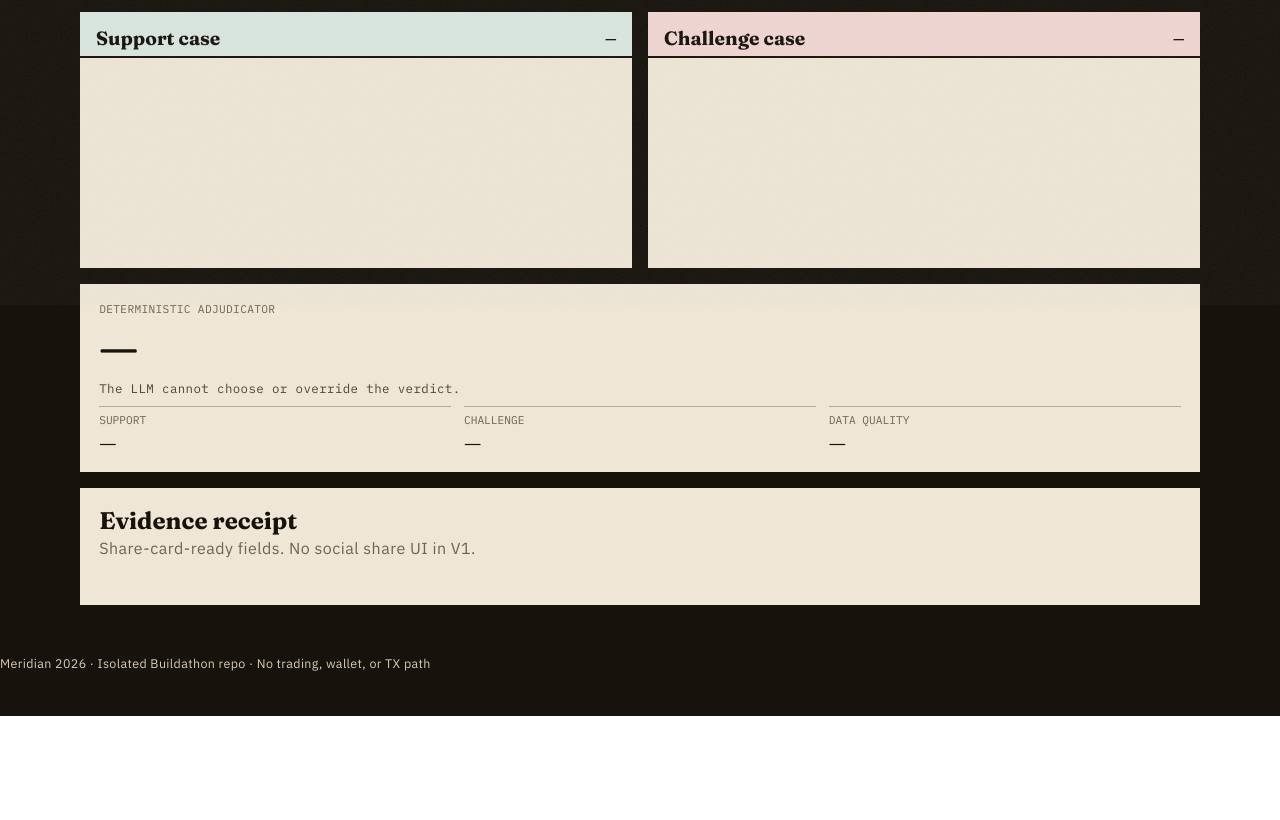
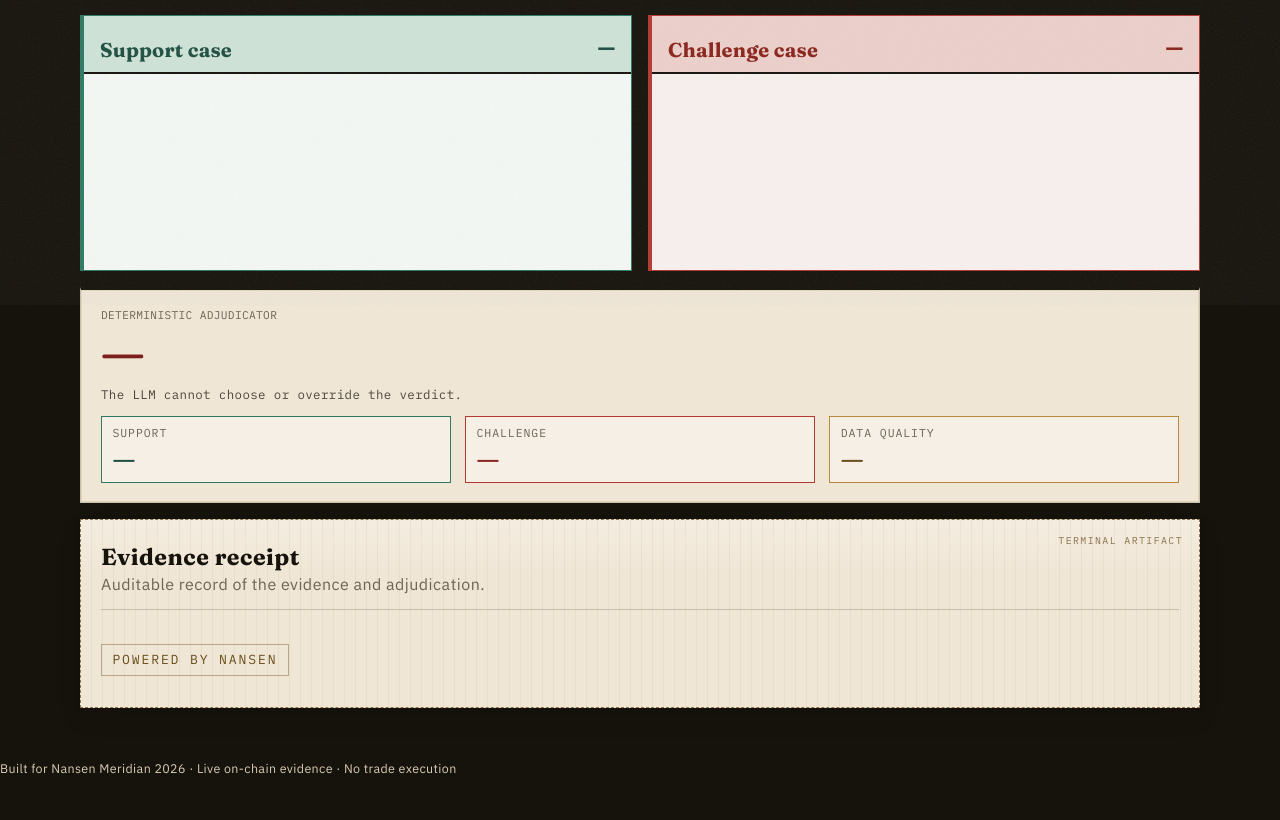
Before and after one commit to TheSingulant/singulant-proof, a plain HTML site: page web/index.html in a window 1280 px wide. Shown: the part 495-1315 px from the top of the page. Before the commit the page ends 1211 px from the top, so only its background shows below. Drawn offline with Linux system fonts and the light colour scheme.

Commit message:
Polish public /proof/ courtroom presentation
Presentation-only visual polish + Meridian copy. No engine/API/scoring changes.

```diff
--- a/web/index.html
+++ b/web/index.html
@@ -67,14 +67,14 @@
         <form id="verify-form">
           <label>
             Chain
-            <input id="chain" name="chain" value="ethereum" autocomplete="off" required />
+            <input id="chain" name="chain" value="base" autocomplete="off" required />
           </label>
           <label class="grow">
             Token address
             <input
               id="token"
               name="token"
-              value="0x7fc66500c84a76ad7e9c93437bfc5ac33e2ddae9"
+              value="0x940181a94A35A4569E4529A3CDfB74e38FD98631"
               autocomplete="off"
               required
             />
@@ -89,7 +89,7 @@
           <button type="submit" id="cta">Attempt Falsification</button>
         </form>
         <p class="claim-lock">V1 claim only — Smart Money is accumulating this token.</p>
-        <p class="claim-lock">Default docket: AAVE. CONTRADICTED means Challenge won — we do not rubber-stamp.</p>
+        <p class="claim-lock">CONTRADICTED means Challenge won. SUPPORTED_BUT_CONTESTED means both sides landed. We do not rubber-stamp.</p>
       </section>
 
       <ol class="stages" id="stages" aria-label="Hearing progress"></ol>
@@ -122,24 +122,26 @@
         <p class="verdict" id="verdict">—</p>
         <p class="adjudicator-note">The LLM cannot choose or override the verdict.</p>
         <dl class="meters">
-          <div><dt>Support</dt><dd id="m-support">—</dd></div>
-          <div><dt>Challenge</dt><dd id="m-challenge">—</dd></div>
-          <div><dt>Data quality</dt><dd id="m-quality">—</dd></div>
+          <div class="meter meter-support"><dt>Support</dt><dd id="m-support">—</dd></div>
+          <div class="meter meter-challenge"><dt>Challenge</dt><dd id="m-challenge">—</dd></div>
+          <div class="meter meter-quality"><dt>Data quality</dt><dd id="m-quality">—</dd></div>
         </dl>
         <p class="error" id="error" hidden></p>
       </section>
 
       <section class="receipt" id="receipt">
         <h2>Evidence receipt</h2>
-        <p class="hint">Share-card-ready fields. No social share UI in V1.</p>
+        <p class="hint">Auditable record of the evidence and adjudication.</p>
         <dl id="receipt-fields"></dl>
         <ul class="warnings" id="warnings"></ul>
+        <p class="receipt-attribution">Powered by Nansen</p>
       </section>
     </main>
 
     <footer>
-      <p>Meridian 2026 · Isolated Buildathon repo · No trading, wallet, or TX path</p>
+      <p>Built for Nansen Meridian 2026 · Live on-chain evidence · No trade execution</p>
     </footer>
+    <script src="./config.js"></script>
     <script src="./app.js"></script>
   </body>
 </html>
--- a/web/styles.css
+++ b/web/styles.css
@@ -3,13 +3,19 @@
   --paper: #efe6d6;
   --bone: #d8ccb4;
   --rule: #b9aa8c;
-  --support: #2f5c4c;
-  --support-wash: #d9e6df;
-  --challenge: #8f2f28;
-  --challenge-wash: #f0d6d2;
+  --support: #1f4f42;
+  --support-wash: #cfe3d8;
+  --support-edge: #2f7a64;
+  --support-body: #f4f8f5;
+  --challenge: #8a241c;
+  --challenge-wash: #edd0cb;
+  --challenge-edge: #b33a30;
+  --challenge-body: #f8f1ef;
   --gold: #b8893a;
   --muted: #6d6456;
   --stamp: #7a1f1a;
+  --receipt-rule: #8a7350;
+  --body-ink: #3f382e;
 }
 
 * {
@@ -119,10 +125,15 @@ footer {
   font-size: 0.86rem;
 }
 
-.attribution {
+.attribution,
+.receipt-attribution {
   font-family: "IBM Plex Mono", monospace;
-  font-size: 0.78rem;
+  font-size: 0.82rem;
   text-transform: uppercase;
+  letter-spacing: 0.14em;
+  color: var(--gold);
+  border: 1px solid rgba(184, 137, 58, 0.55);
+  padding: 0.4rem 0.65rem;
 }
 
 .docket-entry {
@@ -284,8 +295,12 @@ button:disabled {
 .claim-panel,
 .adjudication,
 .receipt {
-  padding: 1.1rem 1.2rem;
-  margin-bottom: 1rem;
+  padding: 1.15rem 1.25rem;
+  margin-bottom: 1.05rem;
+}
+
+.claim-panel {
+  border-left: 3px solid var(--gold);
 }
 
 .claim-panel h1,
@@ -314,83 +329,156 @@ button:disabled {
 
 .bench {
   min-height: 16rem;
+  border: 1px solid transparent;
+  box-shadow: 0 1px 0 rgba(22, 18, 12, 0.08);
+}
+
+.bench.support {
+  border-color: var(--support-edge);
+  border-left-width: 4px;
+  background: var(--support-body);
+}
+
+.bench.challenge {
+  border-color: var(--challenge-edge);
+  border-left-width: 4px;
+  background: var(--challenge-body);
 }
 
 .bench header {
   display: flex;
   justify-content: space-between;
   align-items: baseline;
-  padding: 0.85rem 1rem 0.4rem;
+  padding: 0.85rem 1rem 0.5rem;
   border-bottom: 2px solid var(--ink);
 }
 
 .bench h2 {
   margin: 0;
   font-family: "Fraunces", serif;
-  font-size: 1.2rem;
+  font-size: 1.25rem;
+  letter-spacing: 0.01em;
 }
 
 .bench.support header {
   background: var(--support-wash);
+  color: var(--support);
 }
 
 .bench.challenge header {
   background: var(--challenge-wash);
+  color: var(--challenge);
+}
+
+.bench.support h2,
+.bench.challenge h2 {
+  color: inherit;
 }
 
 .score {
   margin: 0;
   font-family: "IBM Plex Mono", monospace;
-  font-size: 1.1rem;
+  font-size: 1.7rem;
+  font-weight: 500;
+  letter-spacing: 0.02em;
+  font-variant-numeric: tabular-nums;
+  color: inherit;
 }
 
 .bench ol {
   margin: 0;
-  padding: 0.6rem 1rem 1rem 1.4rem;
+  padding: 0.7rem 1rem 1.05rem 1.45rem;
 }
 
 .bench li {
-  margin: 0.55rem 0;
+  margin: 0.65rem 0;
+  line-height: 1.35;
 }
 
 .bench li strong {
   display: block;
-  font-size: 0.92rem;
+  font-size: 0.95rem;
+  color: var(--ink);
 }
 
 .bench li span {
   display: block;
-  color: #4c453a;
-  font-size: 0.86rem;
+  color: var(--body-ink);
+  font-size: 0.88rem;
+  margin-top: 0.15rem;
+}
+
+.adjudication {
+  border: 1px solid rgba(22, 18, 12, 0.18);
+  border-top: 3px solid var(--ink);
+  box-shadow: inset 0 0 0 1px rgba(184, 137, 58, 0.18);
 }
 
 .verdict {
-  font-size: clamp(1.8rem, 5vw, 2.8rem);
+  font-size: clamp(2.05rem, 5.2vw, 3.15rem);
+  letter-spacing: 0.02em;
+  line-height: 1.08;
+  color: var(--stamp);
+  overflow-wrap: anywhere;
 }
 
 .meters {
   display: grid;
   grid-template-columns: repeat(3, 1fr);
-  gap: 0.8rem;
-  margin: 0.6rem 0 0;
+  gap: 0.9rem;
+  margin: 0.85rem 0 0;
 }
 
+.meters .meter,
 .meters div {
-  border-top: 1px solid var(--rule);
-  padding-top: 0.4rem;
+  border: 1px solid var(--rule);
+  background: rgba(255, 255, 255, 0.35);
+  padding: 0.55rem 0.65rem 0.6rem;
+}
+
+.meter-support,
+.meters div:nth-child(1) {
+  border-color: var(--support-edge);
+}
+
+.meter-challenge,
+.meters div:nth-child(2) {
+  border-color: var(--challenge-edge);
+}
+
+.meter-quality,
+.meters div:nth-child(3) {
+  border-color: var(--gold);
 }
 
 dt {
   font-family: "IBM Plex Mono", monospace;
-  font-size: 0.7rem;
+  font-size: 0.72rem;
   text-transform: uppercase;
+  letter-spacing: 0.08em;
   color: var(--muted);
 }
 
 dd {
-  margin: 0.15rem 0 0;
-  font-size: 1.3rem;
+  margin: 0.2rem 0 0;
+  font-size: 1.65rem;
   font-family: "Fraunces", serif;
+  font-weight: 700;
+  color: var(--ink);
+  line-height: 1.1;
+  font-variant-numeric: tabular-nums;
+}
+
+#m-support {
+  color: var(--support);
+}
+
+#m-challenge {
+  color: var(--challenge);
+}
+
+#m-quality {
+  color: #6a4e1c;
 }
 
 .error {
@@ -398,27 +486,87 @@ dd {
   font-family: "IBM Plex Mono", monospace;
 }
 
+.receipt {
+  border: 1px dashed var(--receipt-rule);
+  background:
+    repeating-linear-gradient(
+      90deg,
+      transparent,
+      transparent 10px,
+      rgba(138, 115, 80, 0.08) 10px,
+      rgba(138, 115, 80, 0.08) 11px
+    ),
+    linear-gradient(180deg, #f4ecdf 0%, var(--paper) 28%),
+    var(--paper);
+  box-shadow:
+    0 0 0 4px rgba(22, 18, 12, 0.04),
+    0 10px 24px rgba(22, 18, 12, 0.08);
+  position: relative;
+  padding-top: 1.35rem;
+}
+
+.receipt::before {
+  content: "TERMINAL ARTIFACT";
+  position: absolute;
+  top: 0.85rem;
+  right: 1rem;
+  font-family: "IBM Plex Mono", monospace;
+  font-size: 0.62rem;
+  letter-spacing: 0.14em;
+  color: var(--receipt-rule);
+}
+
 .receipt h2 {
-  margin: 0 0 0.2rem;
+  margin: 0 7.5rem 0.2rem 0;
   font-family: "Fraunces", serif;
+  font-size: 1.45rem;
+  letter-spacing: 0.02em;
 }
 
 #receipt-fields {
   display: grid;
   grid-template-columns: 14rem 1fr;
-  gap: 0.35rem 0.8rem;
-  margin: 0.8rem 0;
-  font-size: 0.88rem;
+  gap: 0.4rem 0.9rem;
+  margin: 0.95rem 0;
+  font-size: 0.9rem;
+  border-top: 1px solid rgba(138, 115, 80, 0.35);
+  padding-top: 0.75rem;
 }
 
 #receipt-fields dt {
   color: var(--muted);
+  font-weight: 500;
 }
 
 #receipt-fields dd {
-  font-size: 0.88rem;
+  font-size: 0.9rem;
   font-family: "IBM Plex Mono", monospace;
+  font-weight: 400;
   overflow-wrap: anywhere;
+  color: var(--ink);
+}
+
+#receipt-fields dt:nth-of-type(2),
+#receipt-fields dd:nth-of-type(2) {
+  color: var(--stamp);
+}
+
+#receipt-fields dd:nth-of-type(2) {
+  font-family: "Fraunces", serif;
+  font-size: 1.15rem;
+  font-weight: 700;
+}
+
+#receipt-fields dt:last-of-type,
+#receipt-fields dd:last-child {
+  color: #6a4e1c;
+}
+
+.receipt-attribution {
+  display: inline-block;
+  margin-top: 0.35rem;
+  color: #6a4e1c;
+  border-color: rgba(138, 115, 80, 0.55);
 }
 
 .warnings {
@@ -442,4 +590,18 @@ footer {
   button {
     justify-self: start;
   }
+
+  .receipt::before {
+    position: static;
+    display: block;
+    margin-bottom: 0.45rem;
+  }
+
+  .receipt h2 {
+    margin-right: 0;
+  }
+
+  .verdict {
+    font-size: clamp(1.55rem, 8vw, 2.4rem);
+  }
 }
```
